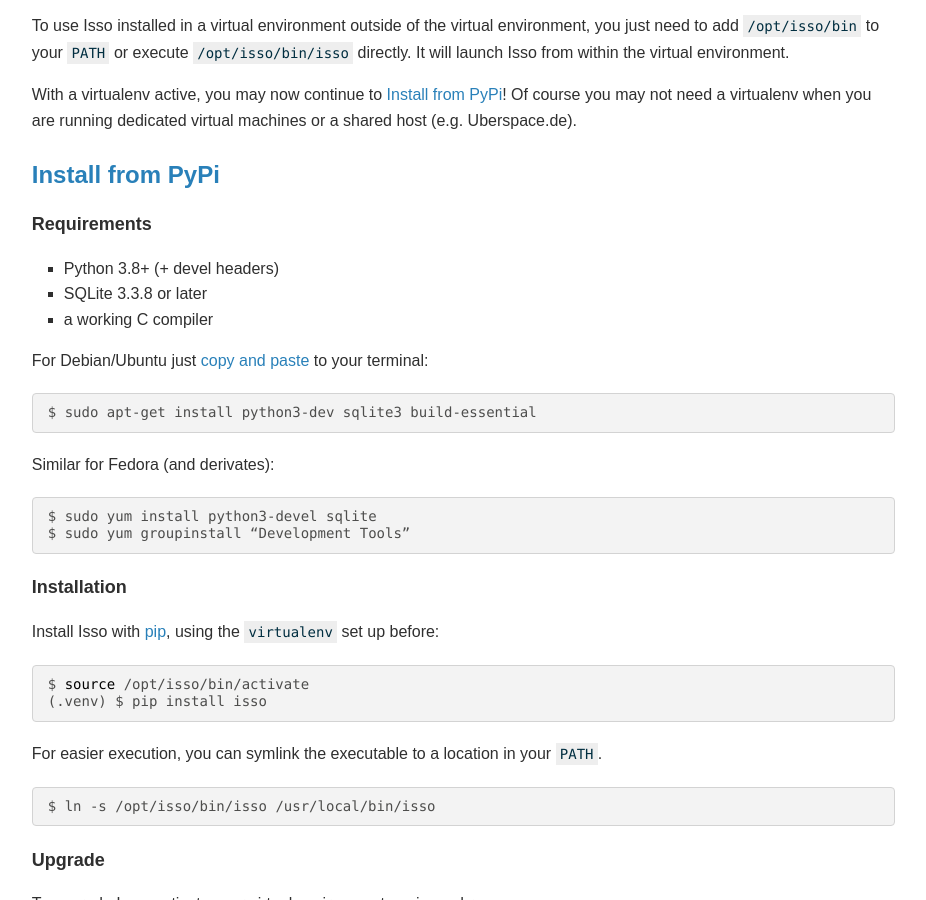
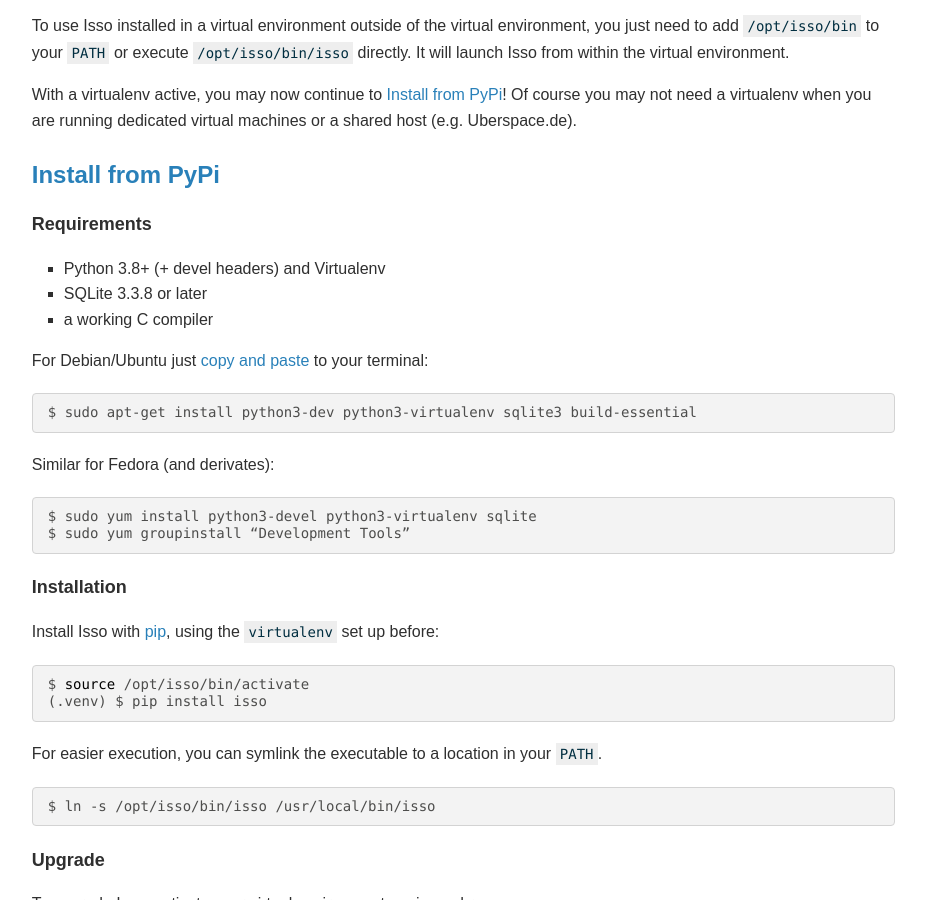
Before and after one commit to isso-comments/isso, a Sphinx documentation site: the page built from docs/docs/reference/installation.rst, in a window 1280 px wide and 900 px high, scrolled down 1327 px. Shown: the whole window, without its empty margins (305-1231 px from the left). Built offline with Sphinx 7.4.7, drawn with Linux system fonts in a browser that asks for light colours.

Commit message:
docs/installation: Mention needed virtualenv package

```diff
--- a/docs/docs/reference/installation.rst
+++ b/docs/docs/reference/installation.rst
@@ -82,7 +82,7 @@
 Requirements
 ^^^^^^^^^^^^
 
-- Python 3.8+ (+ devel headers)
+- Python 3.8+ (+ devel headers) and Virtualenv
 - SQLite 3.3.8 or later
 - a working C compiler
 
@@ -91,13 +91,13 @@
 
 .. code-block:: console
 
-    $ sudo apt-get install python3-dev sqlite3 build-essential
+    $ sudo apt-get install python3-dev python3-virtualenv sqlite3 build-essential
 
 Similar for Fedora (and derivates):
 
 .. code-block:: console
 
-    $ sudo yum install python3-devel sqlite
+    $ sudo yum install python3-devel python3-virtualenv sqlite
     $ sudo yum groupinstall “Development Tools”
 
 Installation
```
